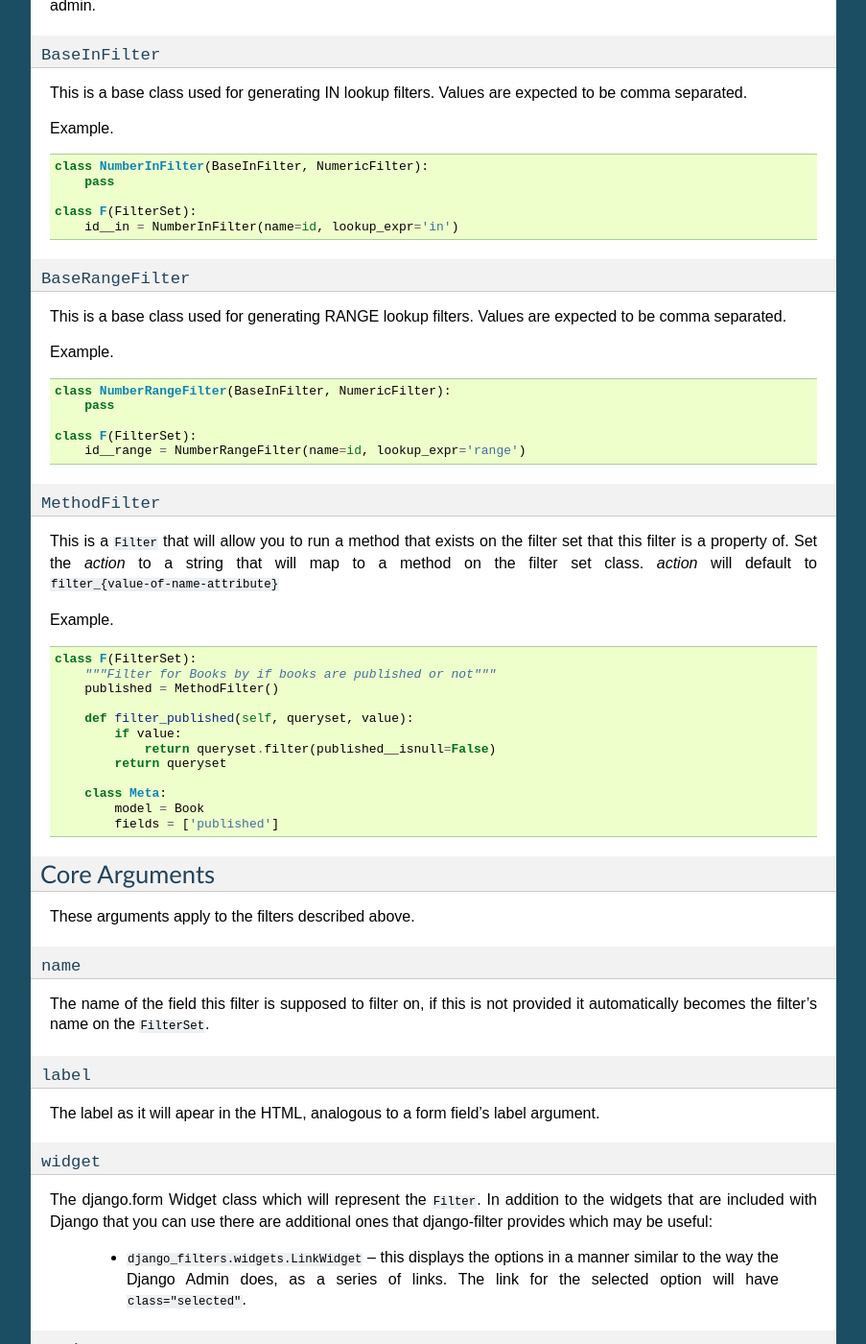
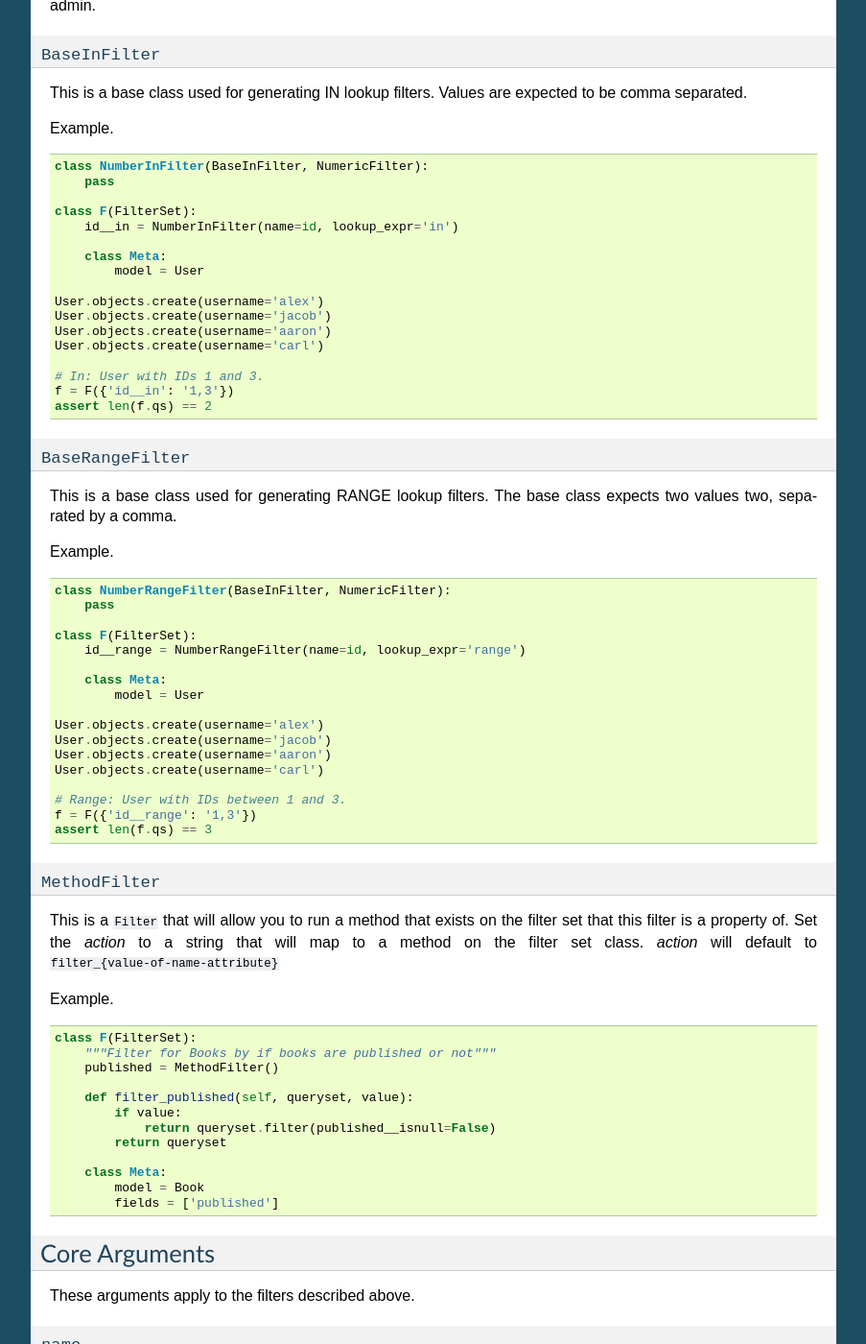
Before and after one commit to carltongibson/django-filter, a Sphinx documentation site: the page built from docs/ref/filters.txt, in a window 1280 px wide and 1400 px high, scrolled down 5558 px. Shown: the whole window at 96% size, without its empty margins (198-1101 px from the left). Built offline with Sphinx 7.4.7, drawn with Linux system fonts in a browser that asks for light colours.

Commit message:
Add more usage details to CSV filters

```diff
--- a/docs/ref/filters.txt
+++ b/docs/ref/filters.txt
@@ -264,7 +264,7 @@ Example of using the ``DateTimeField`` field::
     assert len(f.qs) == 2
 
 ``DateTimeFromToRangeFilter``
-~~~~~~~~~~~~~~~~~~~~~~~~~
+~~~~~~~~~~~~~~~~~~~~~~~~~~~~~
 
 Similar to a ``RangeFilter`` except it uses datetime format values instead of numerical values. It can be used with ``DateTimeField``.
 
@@ -344,10 +344,22 @@ Example. ::
     class F(FilterSet):
         id__in = NumberInFilter(name=id, lookup_expr='in')
 
+        class Meta:
+            model = User
+
+    User.objects.create(username='alex')
+    User.objects.create(username='jacob')
+    User.objects.create(username='aaron')
+    User.objects.create(username='carl')
+
+    # In: User with IDs 1 and 3.
+    f = F({'id__in': '1,3'})
+    assert len(f.qs) == 2
+
 ``BaseRangeFilter``
 ~~~~~~~~~~~~~~~~~~~
 
-This is a base class used for generating RANGE lookup filters. Values are expected to be comma separated.
+This is a base class used for generating RANGE lookup filters. The base class expects two values two, separated by a comma.
 
 Example. ::
 
@@ -357,10 +369,21 @@ Example. ::
     class F(FilterSet):
         id__range = NumberRangeFilter(name=id, lookup_expr='range')
 
+        class Meta:
+            model = User
+
+    User.objects.create(username='alex')
+    User.objects.create(username='jacob')
+    User.objects.create(username='aaron')
+    User.objects.create(username='carl')
+
+    # Range: User with IDs between 1 and 3.
+    f = F({'id__range': '1,3'})
+    assert len(f.qs) == 3
 
 
 ``MethodFilter``
-~~~~~~~~~~~~~~~~~~~
+~~~~~~~~~~~~~~~~
 
 This is a ``Filter`` that will allow you to run a method that exists on the filter set that
 this filter is a property of. Set the `action` to a string that will map to a method on the
```
